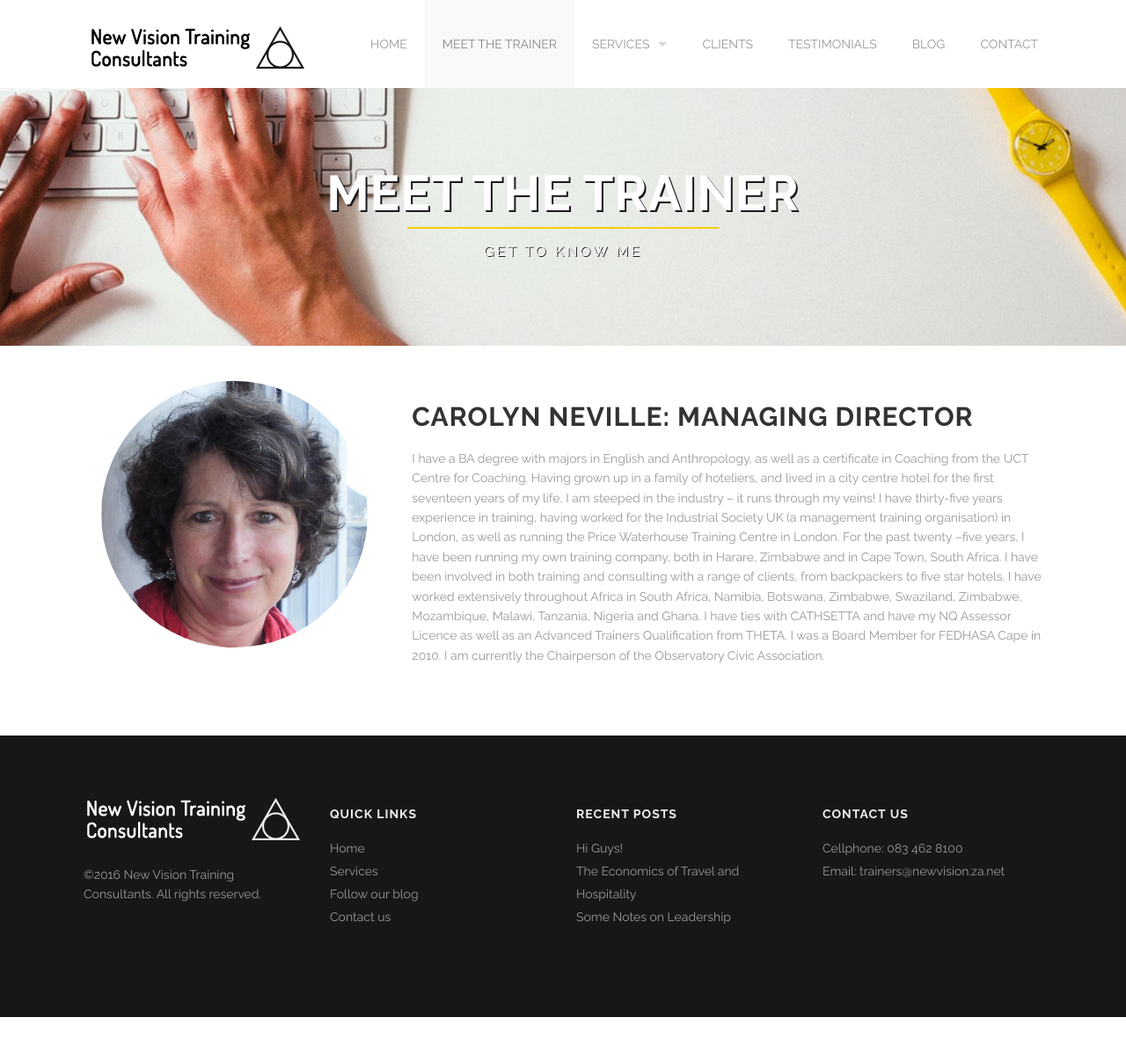
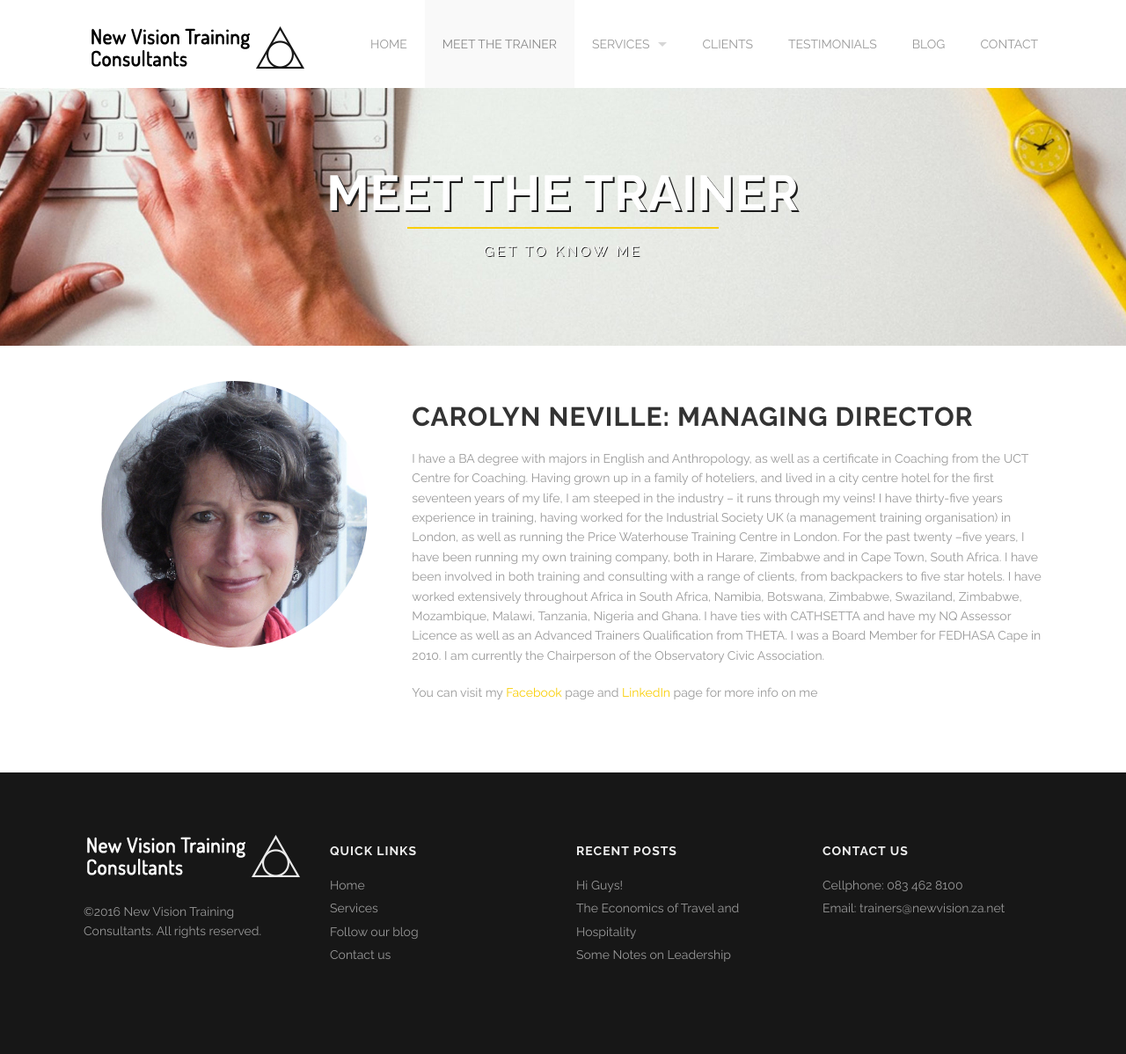
Before and after one commit to newvisionSA/newvisionSA.github.io, a Jekyll site: the page built from meet-the-trainer.html, in a window 1280 px wide. Shown: the whole page at 88% size. Built offline with Jekyll 4.4.1, drawn with Linux system fonts in a browser that asks for light colours; before the commit the page ends 1156 px from its top, so only the background shows below that.

Commit message:
Update meet-the-trainer.html

```diff
--- a/meet-the-trainer.html
+++ b/meet-the-trainer.html
@@ -33,6 +33,7 @@ I have been involved in both training and consulting with a range of clients, fr
 
 I have ties with CATHSETTA and have my NQ Assessor Licence as well as an Advanced Trainers Qualification from THETA.  I was a Board Member for FEDHASA Cape in 2010.  I am currently the Chairperson of the Observatory Civic Association.
 </p>
+	    <p>You can visit my <a href="https://www.facebook.com/carolyn.neville.98">Facebook</a> page and <a href="https://www.linkedin.com/in/louw-c-c-hyman-355a9610a?trk=nav_responsive_tab_profile_pic">LinkedIn</a> page for more info on me</p>
       <div class="three spacing"></div>
     </div>
   </div>
```
